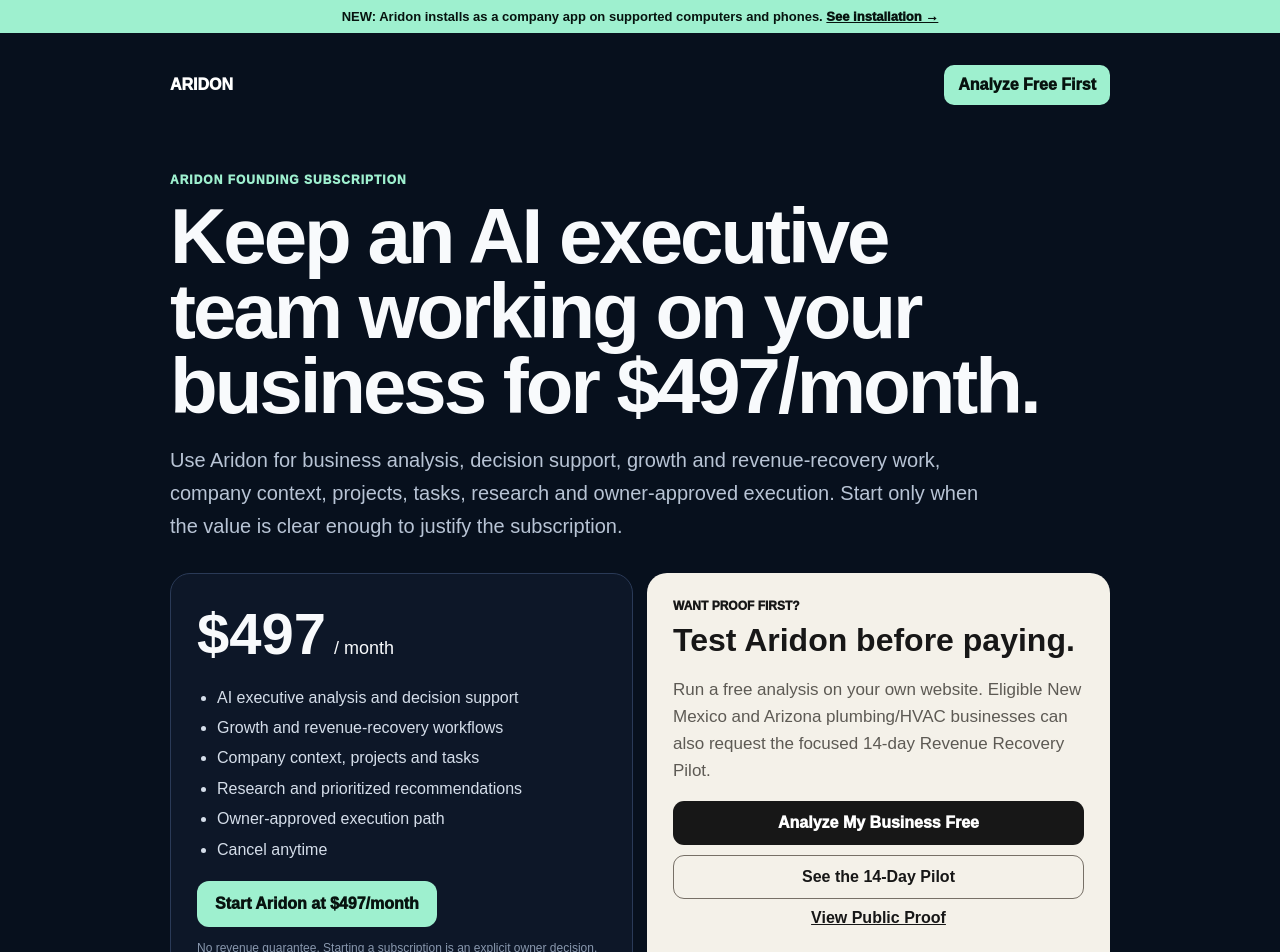
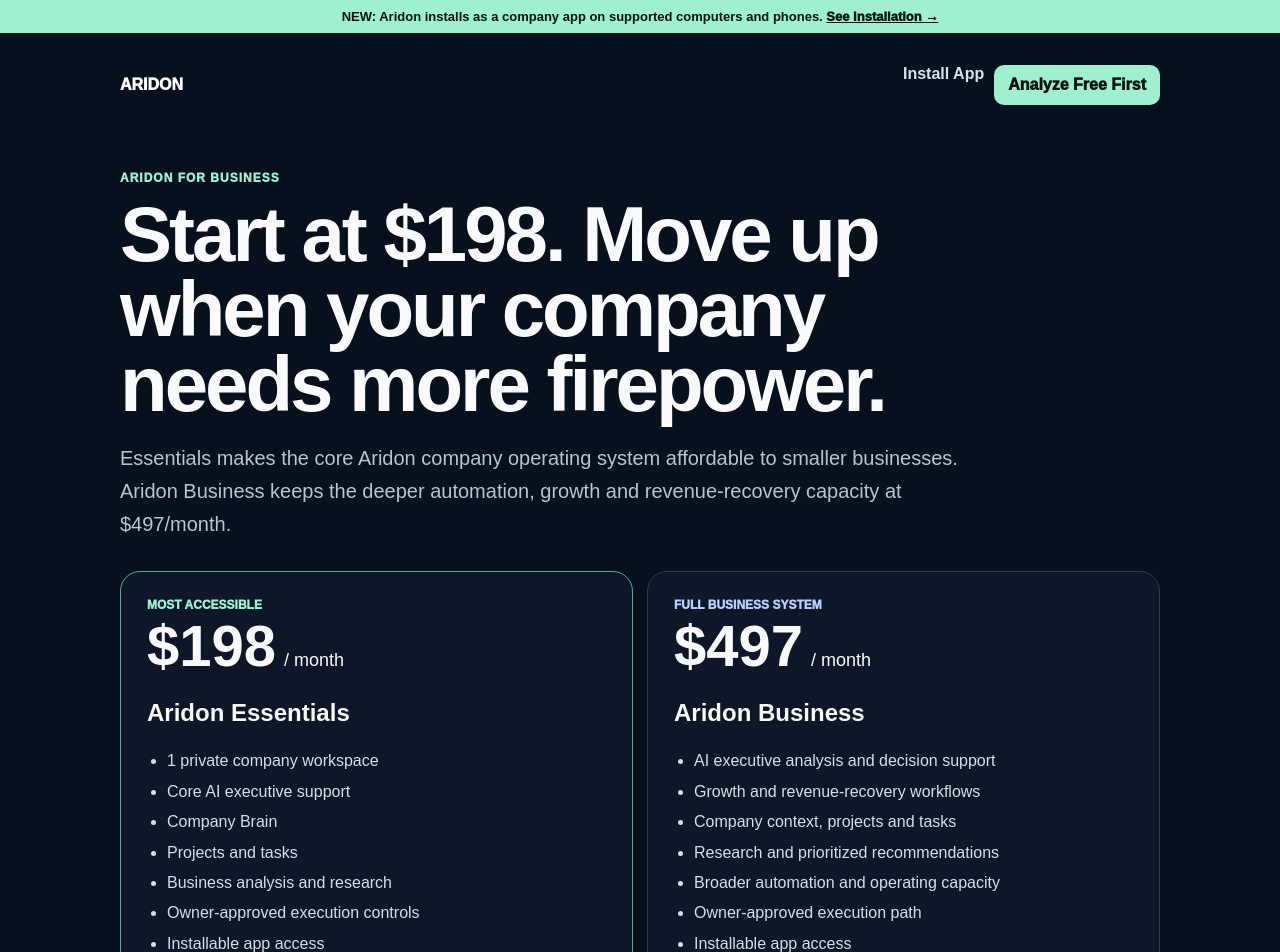
Before and after one commit to jimrusk/aridon-app, a Next.js app: page /business-os/subscribe in a window 1280 px wide. Shown: the top 952 px of the page. Built offline with nearby package versions, Linux system fonts and the light colour scheme.

Commit message:
Add $198 Aridon Essentials public plan

```diff
--- a/app/business-os/subscribe/page.tsx
+++ b/app/business-os/subscribe/page.tsx
@@ -1,15 +1,17 @@
 import Link from 'next/link';
 
-const CHECKOUT_URL='https://buy.stripe.com/6oU8wOaDR1aHbfUd464AU06';
+const BUSINESS_CHECKOUT='https://buy.stripe.com/6oU8wOaDR1aHbfUd464AU06';
 const mint='#9EF0CF';
+const card={background:'#0D1728',border:'1px solid #2A3A57',borderRadius:20,padding:26} as const;
 
 export default function SubscribePage(){return <main style={{minHeight:'100vh',background:'#07101D',color:'#F8FAFC',fontFamily:'Arial,sans-serif'}}>
-<section style={{maxWidth:980,margin:'0 auto',padding:'32px 20px 72px'}}>
-<nav style={{display:'flex',justifyContent:'space-between',gap:12,alignItems:'center',flexWrap:'wrap'}}><Link href="/" style={{color:'#fff',textDecoration:'none',fontWeight:950}}>ARIDON</Link><Link href="/analyze-business" style={{color:'#07130F',background:mint,textDecoration:'none',fontWeight:950,padding:'11px 14px',borderRadius:10}}>Analyze Free First</Link></nav>
-<div style={{paddingTop:68,maxWidth:900}}><div style={{color:mint,fontSize:12,fontWeight:950,letterSpacing:1}}>ARIDON FOUNDING SUBSCRIPTION</div><h1 style={{fontSize:'clamp(48px,7vw,78px)',lineHeight:.96,letterSpacing:-3,margin:'12px 0 18px'}}>Keep an AI executive team working on your business for $497/month.</h1><p style={{color:'#B8C4D5',fontSize:20,lineHeight:1.65,maxWidth:820}}>Use Aridon for business analysis, decision support, growth and revenue-recovery work, company context, projects, tasks, research and owner-approved execution. Start only when the value is clear enough to justify the subscription.</p></div>
-<div style={{display:'grid',gridTemplateColumns:'repeat(auto-fit,minmax(280px,1fr))',gap:14,marginTop:30}}>
-<section style={{background:'#0D1728',border:'1px solid #2A3A57',borderRadius:20,padding:26}}><div style={{display:'flex',alignItems:'baseline',gap:8,flexWrap:'wrap'}}><strong style={{fontSize:58}}>$497</strong><span style={{fontSize:18}}>/ month</span></div><ul style={{lineHeight:1.9,color:'#D5DEEA',paddingLeft:20}}><li>AI executive analysis and decision support</li><li>Growth and revenue-recovery workflows</li><li>Company context, projects and tasks</li><li>Research and prioritized recommendations</li><li>Owner-approved execution path</li><li>Cancel anytime</li></ul><a href={CHECKOUT_URL} target="_blank" rel="noreferrer" style={{display:'inline-block',background:mint,color:'#07130F',textDecoration:'none',fontWeight:950,padding:'14px 18px',borderRadius:12}}>Start Aridon at $497/month</a><p style={{color:'#8998AE',fontSize:12,lineHeight:1.5}}>No revenue guarantee. Starting a subscription is an explicit owner decision.</p></section>
-<section style={{background:'#F4F1E9',color:'#171717',borderRadius:20,padding:26}}><div style={{fontSize:12,fontWeight:950}}>WANT PROOF FIRST?</div><h2 style={{fontSize:32,margin:'9px 0'}}>Test Aridon before paying.</h2><p style={{color:'#5D5A54',fontSize:17,lineHeight:1.6}}>Run a free analysis on your own website. Eligible New Mexico and Arizona plumbing/HVAC businesses can also request the focused 14-day Revenue Recovery Pilot.</p><div style={{display:'grid',gap:10}}><Link href="/analyze-business" style={{background:'#171717',color:'#fff',textDecoration:'none',fontWeight:950,padding:'13px 16px',borderRadius:11,textAlign:'center'}}>Analyze My Business Free</Link><Link href="/business-os/revenue-recovery" style={{border:'1px solid #777067',color:'#171717',textDecoration:'none',fontWeight:900,padding:'12px 16px',borderRadius:11,textAlign:'center'}}>See the 14-Day Pilot</Link><Link href="/business-os/proof" style={{color:'#171717',textDecoration:'underline',fontWeight:850,textAlign:'center'}}>View Public Proof</Link></div></section>
+<section style={{maxWidth:1080,margin:'0 auto',padding:'32px 20px 72px'}}>
+<nav style={{display:'flex',justifyContent:'space-between',gap:12,alignItems:'center',flexWrap:'wrap'}}><Link href="/" style={{color:'#fff',textDecoration:'none',fontWeight:950}}>ARIDON</Link><div style={{display:'flex',gap:10,flexWrap:'wrap'}}><Link href="/install" style={{color:'#D8E2EF',textDecoration:'none',fontWeight:900}}>Install App</Link><Link href="/analyze-business" style={{color:'#07130F',background:mint,textDecoration:'none',fontWeight:950,padding:'11px 14px',borderRadius:10}}>Analyze Free First</Link></div></nav>
+<div style={{paddingTop:66,maxWidth:930}}><div style={{color:mint,fontSize:12,fontWeight:950,letterSpacing:1}}>ARIDON FOR BUSINESS</div><h1 style={{fontSize:'clamp(48px,7vw,78px)',lineHeight:.96,letterSpacing:-3,margin:'12px 0 18px'}}>Start at $198. Move up when your company needs more firepower.</h1><p style={{color:'#B8C4D5',fontSize:20,lineHeight:1.65,maxWidth:850}}>Essentials makes the core Aridon company operating system affordable to smaller businesses. Aridon Business keeps the deeper automation, growth and revenue-recovery capacity at $497/month.</p></div>
+<div style={{display:'grid',gridTemplateColumns:'repeat(auto-fit,minmax(300px,1fr))',gap:14,marginTop:30}}>
+<section style={{...card,borderColor:'#5DAA8B'}}><div style={{color:mint,fontSize:12,fontWeight:950}}>MOST ACCESSIBLE</div><div style={{display:'flex',alignItems:'baseline',gap:8,flexWrap:'wrap'}}><strong style={{fontSize:58}}>$198</strong><span style={{fontSize:18}}>/ month</span></div><h2>Aridon Essentials</h2><ul style={{lineHeight:1.9,color:'#D5DEEA',paddingLeft:20}}><li>1 private company workspace</li><li>Core AI executive support</li><li>Company Brain</li><li>Projects and tasks</li><li>Business analysis and research</li><li>Owner-approved execution controls</li><li>Installable app access</li></ul><Link href="/business-os/checkout?plan=essentials" style={{display:'inline-block',background:mint,color:'#07130F',textDecoration:'none',fontWeight:950,padding:'14px 18px',borderRadius:12}}>Start Essentials at $198/month</Link></section>
+<section style={card}><div style={{color:'#B9CFFF',fontSize:12,fontWeight:950}}>FULL BUSINESS SYSTEM</div><div style={{display:'flex',alignItems:'baseline',gap:8,flexWrap:'wrap'}}><strong style={{fontSize:58}}>$497</strong><span style={{fontSize:18}}>/ month</span></div><h2>Aridon Business</h2><ul style={{lineHeight:1.9,color:'#D5DEEA',paddingLeft:20}}><li>AI executive analysis and decision support</li><li>Growth and revenue-recovery workflows</li><li>Company context, projects and tasks</li><li>Research and prioritized recommendations</li><li>Broader automation and operating capacity</li><li>Owner-approved execution path</li><li>Installable app access</li></ul><a href={BUSINESS_CHECKOUT} target="_blank" rel="noreferrer" style={{display:'inline-block',background:'#fff',color:'#07101D',textDecoration:'none',fontWeight:950,padding:'14px 18px',borderRadius:12}}>Start Aridon Business at $497/month</a></section>
 </div>
-<div style={{marginTop:30,color:'#8998AE',fontSize:12}}>Review <Link href="/business-os/terms" style={{color:'#C9D6E8'}}>terms</Link> and <Link href="/business-os/privacy" style={{color:'#C9D6E8'}}>privacy</Link> before purchase.</div>
+<section style={{background:'#F4F1E9',color:'#171717',borderRadius:20,padding:26,marginTop:16}}><div style={{fontSize:12,fontWeight:950}}>WANT PROOF FIRST?</div><h2 style={{fontSize:32,margin:'9px 0'}}>Test Aridon before paying.</h2><p style={{color:'#5D5A54',fontSize:17,lineHeight:1.6}}>Run the free website analysis, review public proof, or explore the installable-app experience first.</p><div style={{display:'flex',gap:10,flexWrap:'wrap'}}><Link href="/analyze-business" style={{background:'#171717',color:'#fff',textDecoration:'none',fontWeight:950,padding:'13px 16px',borderRadius:11}}>Analyze My Business Free</Link><Link href="/install" style={{border:'1px solid #777067',color:'#171717',textDecoration:'none',fontWeight:900,padding:'12px 16px',borderRadius:11}}>See the Installable App</Link><Link href="/business-os/proof" style={{color:'#171717',fontWeight:850,padding:'12px 4px'}}>View Public Proof</Link></div></section>
+<div style={{marginTop:30,color:'#8998AE',fontSize:12}}>No revenue guarantee. Review <Link href="/business-os/terms" style={{color:'#C9D6E8'}}>terms</Link> and <Link href="/business-os/privacy" style={{color:'#C9D6E8'}}>privacy</Link> before purchase.</div>
 </section></main>}
```
